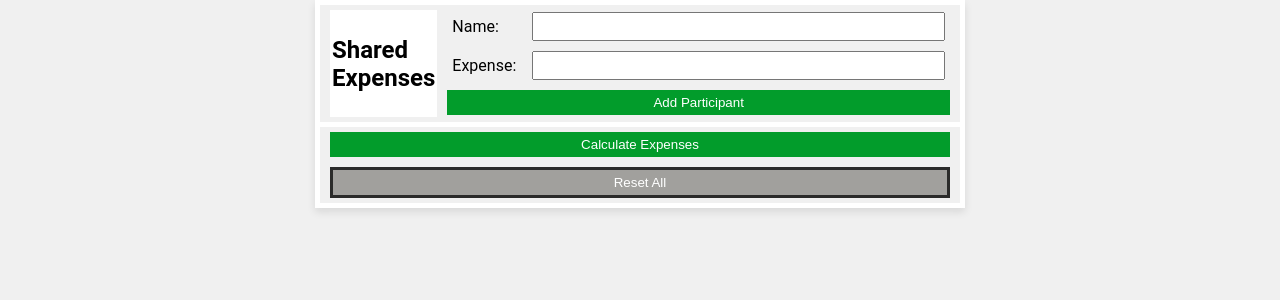
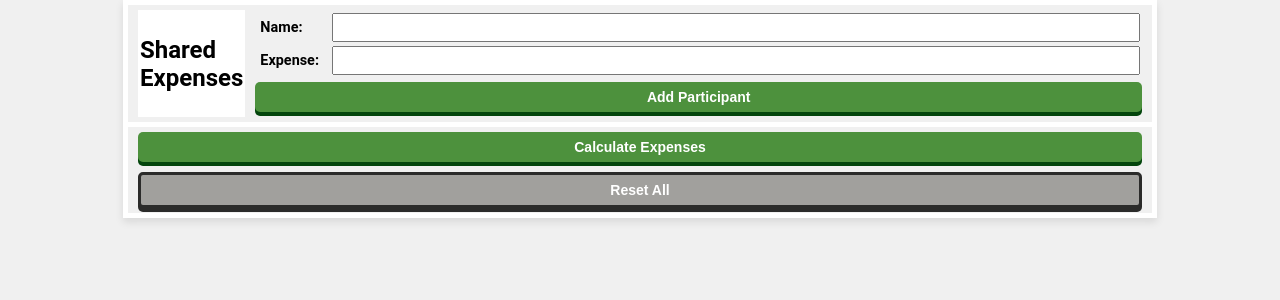
Before and after one commit to AlexDovgalenko/shared_expenses, a Flask app: page / in a window 1280 px wide. Shown: the top 300 px of the page. Run offline with Flask 3, Linux system fonts and the light colour scheme.

Commit message:
style adjustments

```diff
--- a/static/style.css
+++ b/static/style.css
@@ -10,12 +10,14 @@ body, html {
 }
 
 .app-container {
+  display: flex;
+  flex-direction: column;
   background-color: white;
   padding: 5px;
   padding-bottom: 0px;
   box-shadow: 0 4px 8px rgba(0, 0, 0, 0.1);
   transition: width 0.3s;
-  min-width: 400px
+  min-width: 400px;
 }
 
 /* Flex item */
@@ -30,16 +32,18 @@ body, html {
 .output {
   display: flex;
   flex-direction: column;
-  padding-inline: 5px;
+  justify-content: space-between;
+  padding: 5px;
   margin-bottom: 5px;
-  background-color: #a1a09d;
-  color: white;
+  background-color: #f0f0f0;
   border: solid;
-  border-color: #2b2b2a;
+  border-color: #a1a09d;
   justify-content: center;
+  border-radius: 5px;
 }
 
 .form-field{
+    display: flex;
     flex-grow: 1;
 }
 
@@ -58,27 +62,29 @@ form {
     margin: 0 auto;
     display: flex;
     flex-direction: column;
-    text-align: center
+    text-align: center;
 }
 
 form[class="action-buttons"] {
     margin: 0 auto;
     display: flex;
     flex-grow: 1;
-    text-align: center
+    text-align: center;
 }
 
 label {
     text-align: left;
     margin: 5px;
-    min-width: 70px;
+    min-width: 65px;
+    font-size: 0.9em;
+    font-weight: bold;
 }
 
 input {
     flex-grow: 1;
     padding: 5px;
     text-align: center;
-    margin: 5px;
+    margin: 2px;
 }
 
 .form-group {
@@ -90,23 +96,30 @@ input {
 
 button {
     flex-grow: 1;
-    padding-block: 5px;
-    padding-inline: 2px;
     text-align: center;
-    background-color: #029c2b; /* Customize button color */
+    margin: 5px;
+    padding: 7px 15px;
+    font-size: 14px;
+    font-weight: bold;
     color: white;
     border: none;
+    border-radius: 5px;
+    background-color: #4d913d;
+    box-shadow: 0 4px #03450c;
+    border-color: #03450c;
     cursor: pointer;
-    margin: 5px;
+    transition: box-shadow 0.1s ease;
 }
+
 
 button[class="reset-all"] {
     background-color: #a1a09d;
     border: solid;
     border-color: #2b2b2a;
+    box-shadow: 0 4px #2b2b2a;
 }
 
 
 button[type="reset"]:hover, button[type="submit"]:hover {
-    opacity: 0.7; /* Slightly transparent on hover */
+    opacity: 0.8; /* Slightly transparent on hover */
 }
--- a/templates/index.html
+++ b/templates/index.html
@@ -42,8 +42,8 @@
         {% endif %}
         {% if transactions is not none %}
             <div class="output">
-                <span>Total Expenses:  <strong>${{ total_expense }}</strong></span>
-                <span>Fair Share:  <strong>${{ fair_share }}</strong></span>
+                <span><strong>Total Expenses:  </strong>  <strong>${{ total_expense }}</strong></span>
+                <span><strong>Fair Share:  </strong>  <strong>${{ fair_share }}</strong></span>
             </div>
             <div class="item">
                 <h4>Transactions:</h4>
@@ -61,12 +61,12 @@
       const app = document.getElementById('app');
       const screenWidth = window.innerWidth;
 
-      if (screenWidth < 450) {
-        app.style.width = `${screenWidth}px`;  // Full width for screens less than 450px
-      } else if (screenWidth >= 450 && screenWidth <= 1024) {
-        app.style.width = `${screenWidth * 0.75}px`;   // 75% of screen width
+      if (screenWidth < 500) {
+        app.style.width = `${screenWidth * 0.95}px`;  // 95% of screen width if screen less than 500px
+      } else if (screenWidth >= 500 && screenWidth <= 1280) {
+        app.style.width = `${screenWidth * 0.8}px`;   // 80% of screen width
       } else {
-        app.style.width = `${screenWidth * 0.5}px`;   // 50% of screen width
+        app.style.width = `${screenWidth * 0.6}px`;   // 60% of screen width
       }
     }
 
```
